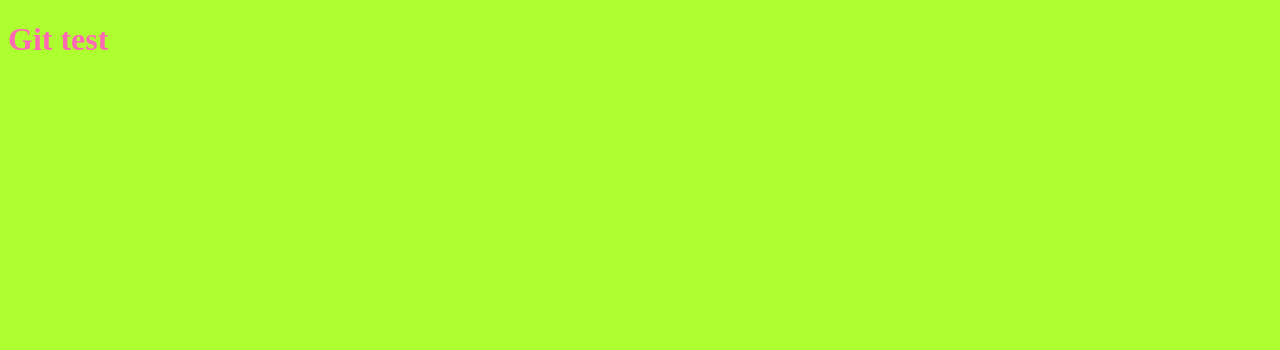
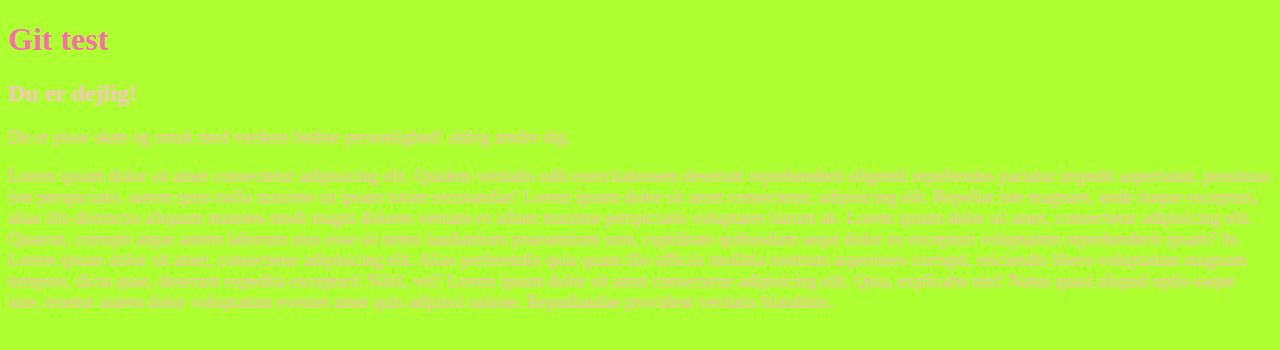
Before and after one commit to hepf0001/git_test, a plain HTML site: page index.html in a window 1280 px wide. Drawn offline with Linux system fonts and the light colour scheme.

Commit message:
Tilføjet tekst og style af dette

```diff
--- a/index.html
+++ b/index.html
@@ -8,6 +8,29 @@
   </head>
   <body>
     <h1>Git test</h1>
+    <h2>Du er dejlig!</h2>
+    <p>
+      Du er pisse skøn og smuk med verdens bedste personlighed! aldrig ændre
+      dig.
+    </p>
+    <p>
+      Lorem ipsum dolor sit amet consectetur adipisicing elit. Quidem veritatis
+      odit exercitationem deserunt reprehenderit eligendi repellendus pariatur
+      impedit aspernatur, possimus iste perspiciatis, autem quos nulla maxime
+      sit ipsam totam recusandae! Lorem ipsum dolor sit amet consectetur,
+      adipisicing elit. Repellat iste magnam, unde itaque excepturi, alias illo
+      distinctio aliquam maiores modi magni dolores veniam ex ullam maxime
+      perspiciatis voluptates harum ab. Lorem ipsum dolor sit amet, consectetur
+      adipisicing elit. Quaerat, corrupti atque autem laborum eius esse sit nemo
+      laudantium praesentium sunt, cupiditate quibusdam sequi dolor ex excepturi
+      voluptatem reprehenderit ipsam? In. Lorem ipsum dolor sit amet,
+      consectetur adipisicing elit. Alias perferendis quia quam illo officiis
+      mollitia nostrum asperiores corrupti, reiciendis libero voluptatum magnam
+      tempore, dicta quae, deserunt expedita excepturi! Nihil, vel? Lorem ipsum
+      dolor sit amet consectetur adipisicing elit. Quia, explicabo nisi! Natus
+      quasi aliquid optio eaque iure, tenetur autem dolor voluptatum eveniet
+      amet quis adipisci ratione. Repudiandae provident veritatis blanditiis.
+    </p>
     <script src="script.js"></script>
   </body>
 </html>
--- a/style.css
+++ b/style.css
@@ -9,3 +9,12 @@ h1 {
 body {
   background-color: greenyellow;
 }
+
+h2 {
+  color: pink;
+}
+
+p {
+  font-size: large;
+  color: lightpink;
+}
```
